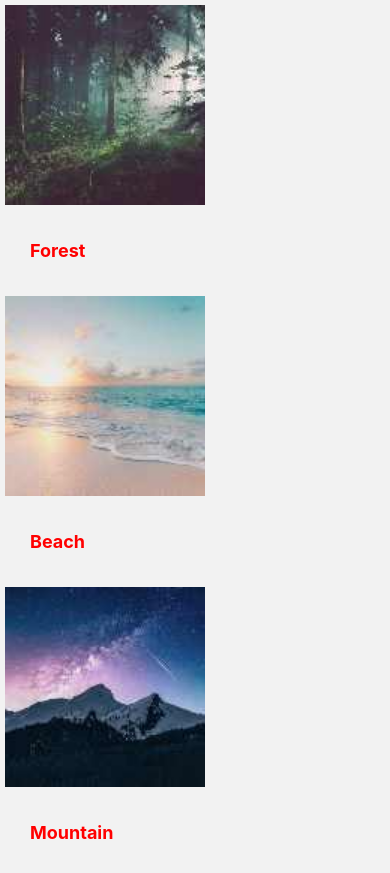
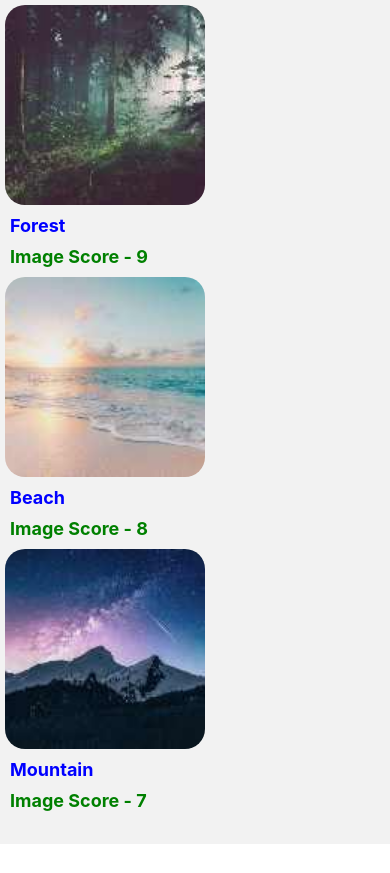
Before and after one commit to anurajghosh/my_first_native, a React Native app: screen /Image in a window 390 px wide. After the commit the page ends 844 px from the top, so only its background shows below. Built offline with nearby package versions, Linux system fonts and the light colour scheme.

Commit message:
added socre parameter from parent to child

```diff
--- a/src/components/ImageDetail.js
+++ b/src/components/ImageDetail.js
@@ -1,11 +1,12 @@
 import { StyleSheet, Text, View, Image } from 'react-native'
 import React from 'react'
 
-const ImageDetail = ({ title, imageSource }) => {
+const ImageDetail = ({ title, imageSource, score }) => {
   return (
     <View>
       <Image style={styles.image} source={imageSource} />
       <Text style={styles.text}>{title}</Text>
+      <Text style={styles.text2}>Image Score - {score}</Text>
     </View>
   );
 };
@@ -16,13 +17,30 @@ export default ImageDetail
 const styles = StyleSheet.create({
   text: {
     fontSize: 18,
-    color: 'red',
+    color: 'blue',
     fontWeight: 'bold',
-    margin: 30,
+    margin: 5,
+    marginLeft: 10,
   },
+  text2: {
+    fontSize: 18,
+    color: 'green',
+    fontWeight: 'bold',
+    margin: 5,
+    marginLeft: 10,
+  },
+
   image: {
     height: 200,
     width: 200,
     margin: 5,
+    borderRadius: 20,
+    shadowColor: '#000',
+    shadowOffset: {
+      width: 0,
+      height: 2,
+    },
+    shadowOpacity: 0.25,
+    shadowRadius: 3.84,
   },
 });
--- a/src/screens/ImageScreen.js
+++ b/src/screens/ImageScreen.js
@@ -4,9 +4,9 @@ import ImageDetail from '../components/ImageDetail'
 const ImageScreen = () => {
   return (
     <View>
-      <ImageDetail title="Forest" imageSource={require('../../assets/forest.jpg')}/>
-      <ImageDetail title="Beach" imageSource={require('../../assets/beach.jpg')}/>
-      <ImageDetail title="Mountain" imageSource={require('../../assets/mountain.jpg')}/>
+      <ImageDetail title="Forest" imageSource={require('../../assets/forest.jpg')} score={9}/>
+      <ImageDetail title="Beach" imageSource={require('../../assets/beach.jpg')} score={8}/>
+      <ImageDetail title="Mountain" imageSource={require('../../assets/mountain.jpg')} score={7}/>
     </View>
   )
 }
```
